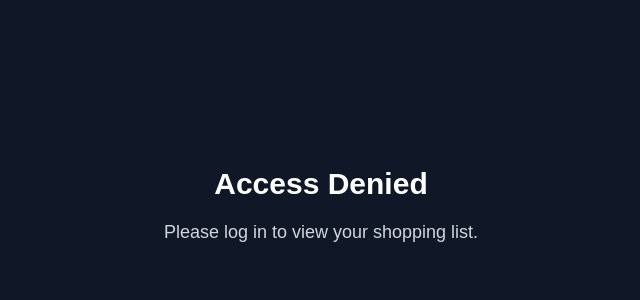
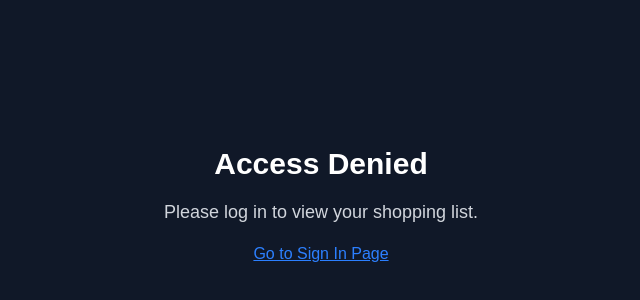
Before and after one commit to phathuy/cprg306-assignments, a Next.js app: page /week-9/shopping-list in a window 1280 px wide. Shown: the part 194-494 px from the top of the page, without its empty margins (319-959 px from the left). Built offline with nearby package versions, Linux system fonts and the light colour scheme; no server answers.

Commit message:
update week-9

```diff
--- a/app/week-9/shopping-list/page.js
+++ b/app/week-9/shopping-list/page.js
@@ -6,9 +6,10 @@ import ItemList from "./item-list";
 import NewItem from "./new-item";
 import itemsData from "./items.json";
 import MealIdeas from "./meal-ideas";
+import Link from "next/link";
 
 export default function Page() {
-  const { user } = useUserAuth();
+  const { user, gitHubSignIn, firebaseSignOut } = useUserAuth();
   const [items, setItems] = useState(itemsData);
   const [selectedItemName, setSelectedItemName] = useState("");
 
@@ -19,6 +20,9 @@ export default function Page() {
         <p className="text-lg text-gray-300">
           Please log in to view your shopping list.
         </p>
+        <Link href="/week-9" className="mt-4 text-blue-500 underline">
+          Go to Sign In Page
+        </Link>
       </main>
     );
   }
@@ -40,9 +44,23 @@ export default function Page() {
     setItems((currentItems) => [...currentItems, item]);
   }
 
+  const handleSignOut = async () => {
+    try {
+      await firebaseSignOut();
+    } catch (error) {
+      console.error("Error signing out:", error);
+    }
+  };
+
   return (
     <main className="min-h-screen bg-gray-900 flex flex-col items-center p-6 text-white">
       <h1 className="text-3xl font-bold text-green-300 mb-6">Shopping List</h1>
+      <button
+        onClick={handleSignOut}
+        className="bg-red-500 text-white px-4 py-2 rounded mb-4"
+      >
+        Log Out
+      </button>
 
       <div className="flex w-full justify-center gap-4">
         <div className="flex flex-col items-center">
```
Also changed, not shown: app/week-9/page.js (+2 -12 lines).
